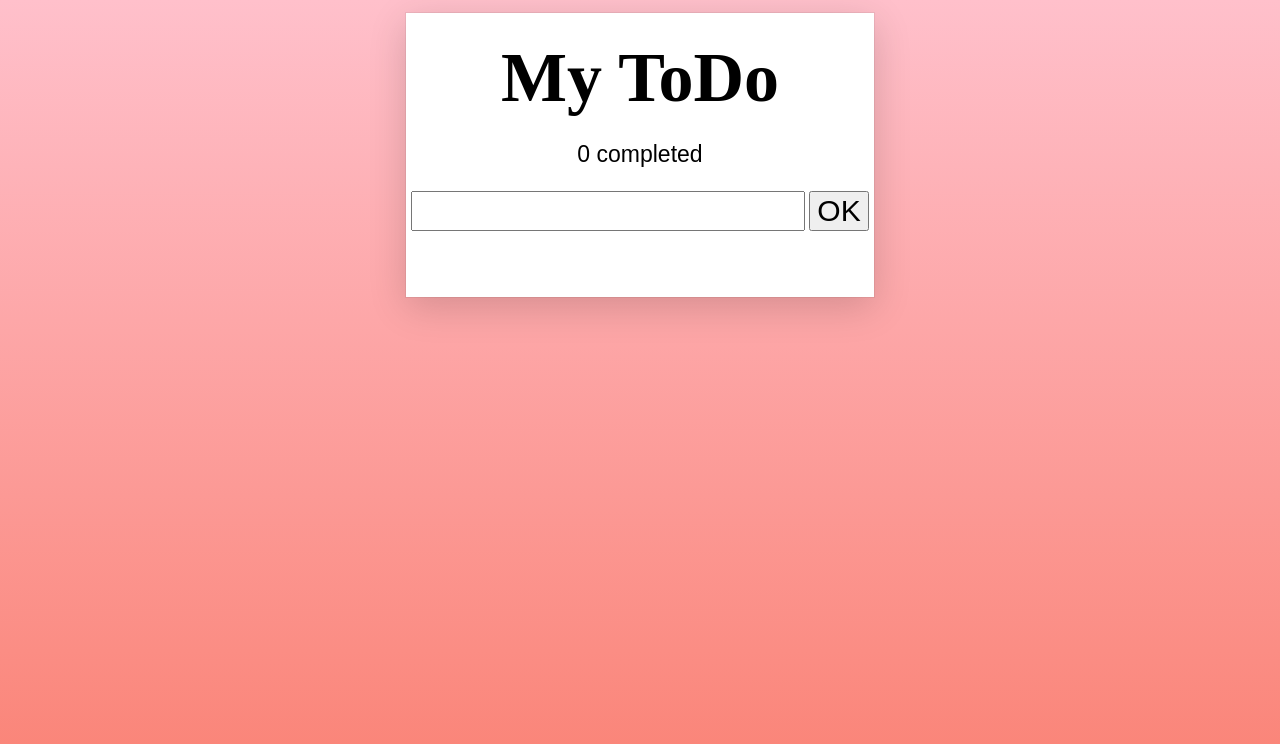
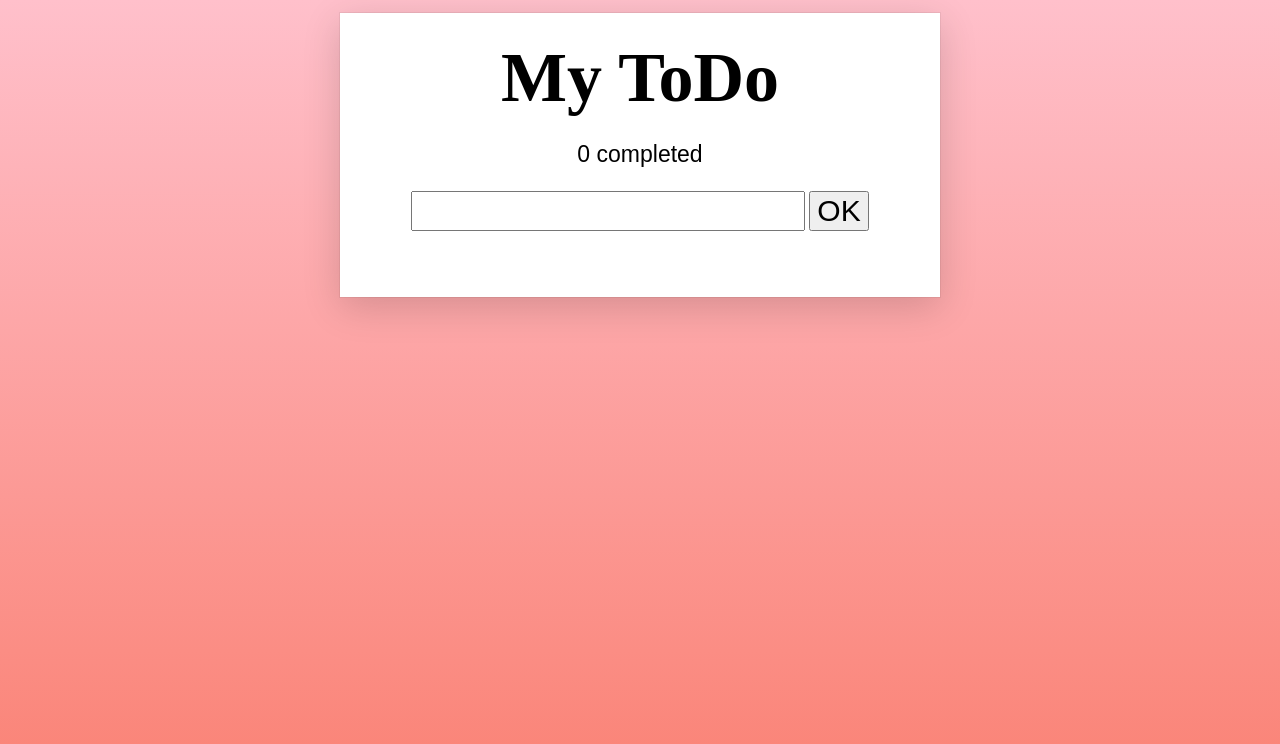
Before and after one commit to AlexCode-dot/ToDoList-ChangeCSS-, a plain HTML site: page index.html in a window 1280 px wide. Drawn offline with Linux system fonts and the light colour scheme.

Commit message:
last update

```diff
--- a/style2.css
+++ b/style2.css
@@ -5,7 +5,7 @@ body
 }
 .container
 {
-   width:37%;
+   width: 600px;
    margin: auto;
    background-color: white;
    padding-top: 15px;
```
